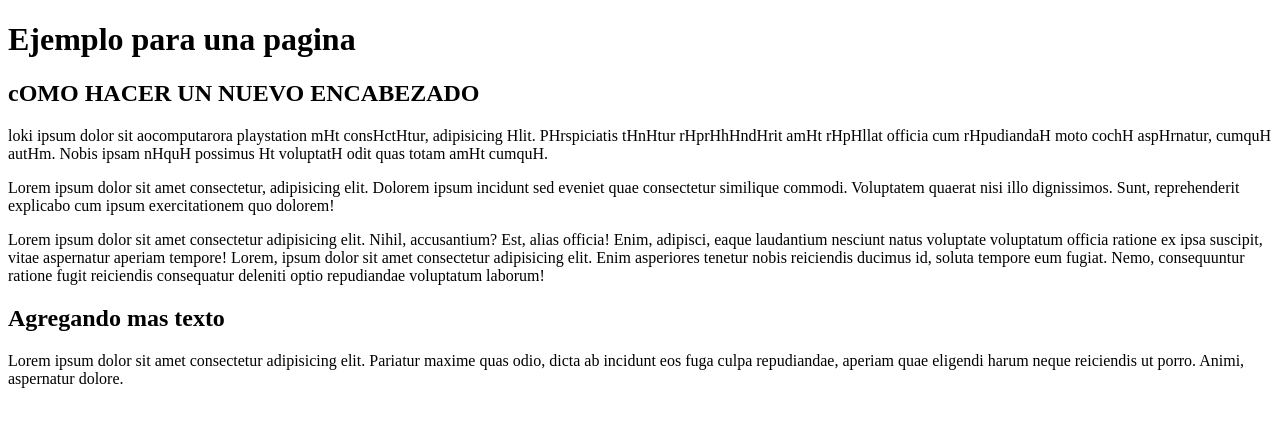
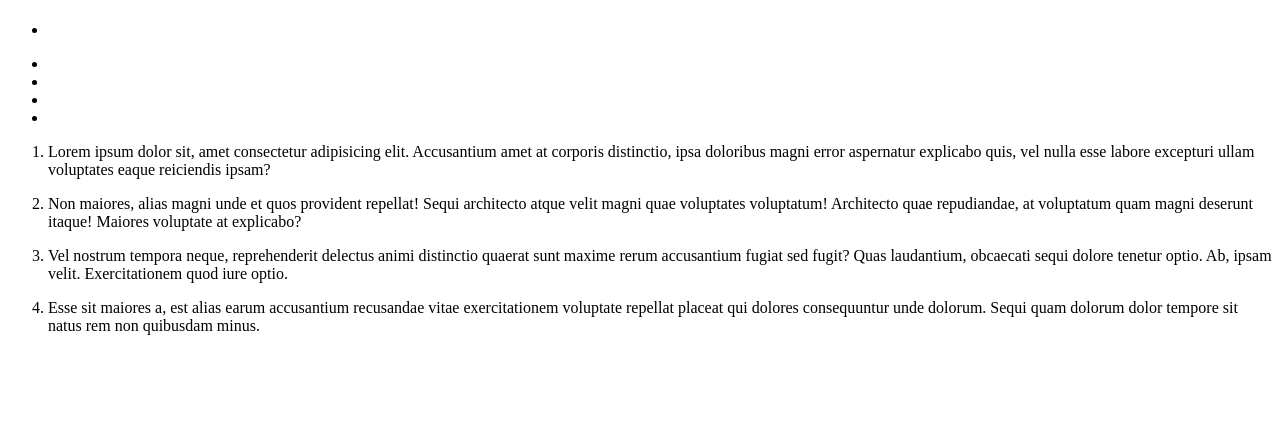
Before and after one commit to ArturLeon/vcs-curso, a plain HTML site: page index.html in a window 1280 px wide. Drawn offline with Linux system fonts and the light colour scheme.

Commit message:
agregando codigo js

```diff
--- a/index.html
+++ b/index.html
@@ -3,16 +3,34 @@
 <head>
     <meta charset="UTF-8">
     <meta name="viewport" content="width=device-width, initial-scale=1.0">
-    <title>Pagina de ejemplo para VSC</title>
+    <title>Document</title>
 </head>
 <body>
-    <h1>Ejemplo para una pagina</h1>
-    <h2>cOMO HACER UN NUEVO ENCABEZADO</h2>
-    <p>loki ipsum dolor sit aocomputarora playstation mHt consHctHtur, adipisicing Hlit. PHrspiciatis tHnHtur rHprHhHndHrit amHt rHpHllat officia cum rHpudiandaH moto cochH aspHrnatur, cumquH autHm. Nobis ipsam nHquH possimus Ht voluptatH odit quas totam amHt cumquH.</p>
-    <p>Lorem ipsum dolor sit amet consectetur, adipisicing elit. Dolorem ipsum incidunt sed eveniet quae consectetur similique commodi. Voluptatem quaerat nisi illo dignissimos. Sunt, reprehenderit explicabo cum ipsum exercitationem quo dolorem!</p>
-    <p>Lorem ipsum dolor sit amet consectetur adipisicing elit. Nihil, accusantium? Est, alias officia! Enim, adipisci, eaque laudantium nesciunt natus voluptate voluptatum officia ratione ex ipsa suscipit, vitae aspernatur aperiam tempore! Lorem, ipsum dolor sit amet consectetur adipisicing elit. Enim asperiores tenetur nobis reiciendis ducimus id, soluta tempore eum fugiat. Nemo, consequuntur ratione fugit reiciendis consequatur deleniti optio repudiandae voluptatum laborum!</p>
-    <h2>Agregando mas texto</h2>
-    <p>Lorem ipsum dolor sit amet consectetur adipisicing elit. Pariatur maxime quas odio, dicta ab incidunt eos fuga culpa repudiandae, aperiam quae eligendi harum neque reiciendis ut porro. Animi, aspernatur dolore.</p>
+    <a href=""></a>
+    <h1></h1>
+    <ul>
+        <li></li>
+    </ul>
+    <ul>
+        <li></li>
+        <li></li>
+        <li></li>
+        <li></li>
+    </ul>
 
+ <ol>
+    <li>
+        <p>Lorem ipsum dolor sit, amet consectetur adipisicing elit. Accusantium amet at corporis distinctio, ipsa doloribus magni error aspernatur explicabo quis, vel nulla esse labore excepturi ullam voluptates eaque reiciendis ipsam?</p>
+    </li>
+    <li>
+        <p>Non maiores, alias magni unde et quos provident repellat! Sequi architecto atque velit magni quae voluptates voluptatum! Architecto quae repudiandae, at voluptatum quam magni deserunt itaque! Maiores voluptate at explicabo?</p>
+    </li>
+    <li>
+        <p>Vel nostrum tempora neque, reprehenderit delectus animi distinctio quaerat sunt maxime rerum accusantium fugiat sed fugit? Quas laudantium, obcaecati sequi dolore tenetur optio. Ab, ipsam velit. Exercitationem quod iure optio.</p>
+    </li>
+    <li>
+        <p>Esse sit maiores a, est alias earum accusantium recusandae vitae exercitationem voluptate repellat placeat qui dolores consequuntur unde dolorum. Sequi quam dolorum dolor tempore sit natus rem non quibusdam minus.</p>
+    </li>
+ </ol>
 </body>
 </html>
--- /dev/null
+++ b/js/main.js
@@ -0,0 +1,5 @@
+numA = 30
+numB = 20
+
+res = numB + numA
+console.log(res)
```
